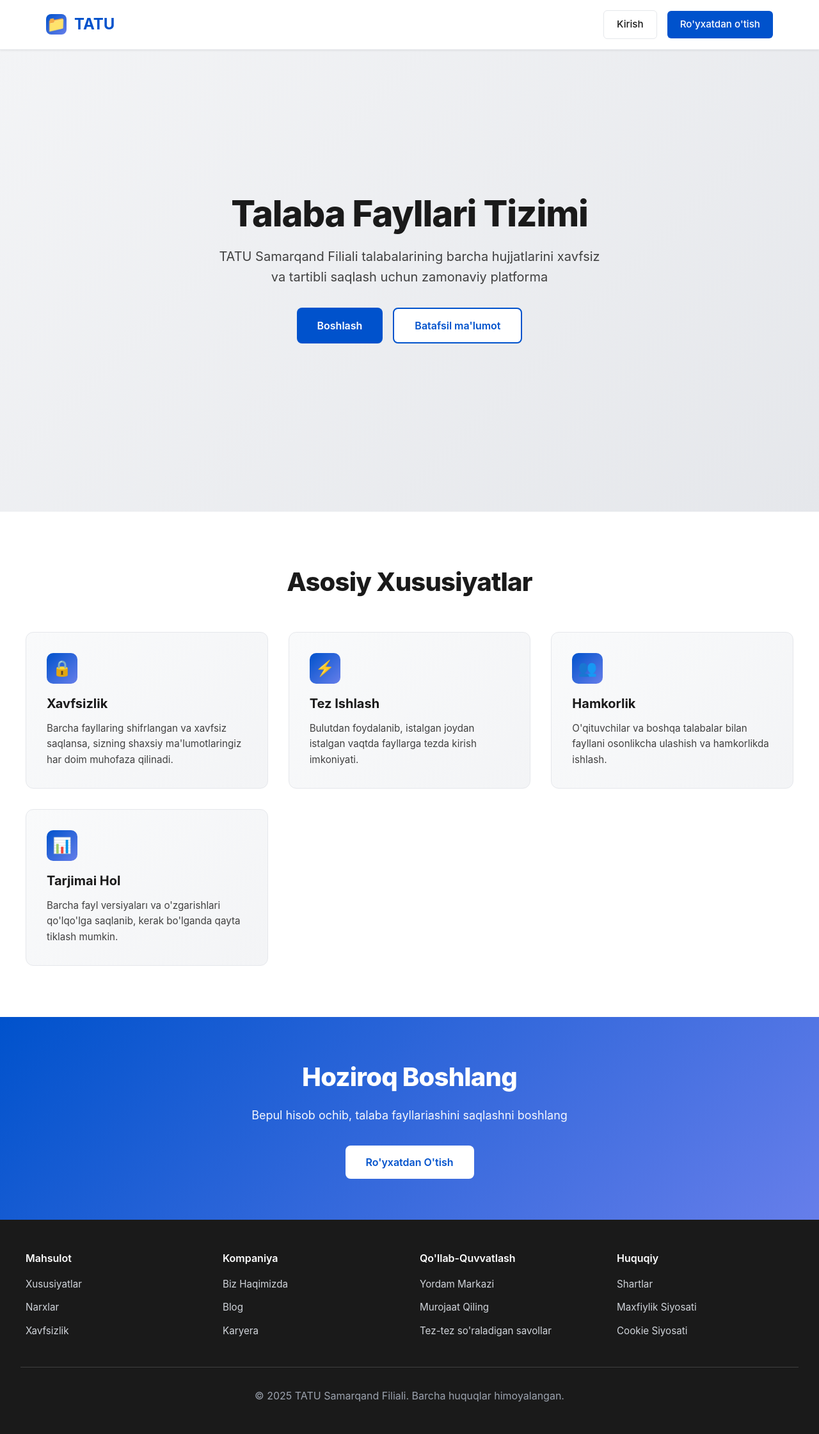
After one commit to Abduraufdev0788/bitiruv-ishi-save, a Django app: page / in a window 1280 px wide. The commit adds this page. Shown: the whole page at 64% size. Run offline with Django 5.2, Linux system fonts and the light colour scheme; some libraries are stand-ins or nearby versions.

Commit message:
login tayyor

```diff
--- a/core/urls.py
+++ b/core/urls.py
@@ -21,7 +21,7 @@ from django.conf.urls.static import static
 
 urlpatterns = [
     path('admin/', admin.site.urls),
-    path('register/', include('login.urls')),
+    path('', include('login.urls')),
 ]
 
 if settings.DEBUG:
--- a/login/urls.py
+++ b/login/urls.py
@@ -1,10 +1,11 @@
 from django.urls import path
-from .views import Register, TableView, VerifyEmail, AddTableView
+from .views import Login, Register, TableView, VerifyEmail, AddTableView, Kirish
 
-from django.conf import settings
-from django.conf.urls.static import static
+
 
 urlpatterns = [
+    path("", Kirish.as_view(), name="kirish"),
+    path("login/", Login.as_view(), name="login"),
     path("register/", Register.as_view(), name="register"),
     path("verify/", VerifyEmail.as_view(), name="verify"),
     path("table/", TableView.as_view(), name="table"),
--- a/login/views.py
+++ b/login/views.py
@@ -3,9 +3,19 @@ from django.http import HttpRequest, HttpResponse, JsonResponse
 from django.shortcuts import render, redirect
 from django.core.mail import send_mail
 from django.contrib.auth.hashers import make_password
+from django.contrib.auth.hashers import check_password
 from random import randint
 
 from .models import Registration, Student
+
+
+class Kirish(View):
+    def get(self, request:HttpRequest)->HttpResponse:
+        return render(request=request, template_name="index.html")
+
+class Login(View):
+    def get(self,request:HttpRequest)->HttpResponse:
+        return render(request=request, template_name="login_page.html")
 
 
 class Register(View):
@@ -104,6 +114,39 @@ class VerifyEmail(View):
 
         return redirect("table")
 
+
+class Login(View):
+    def get(self, request: HttpRequest) -> HttpResponse:
+        return render(request, "login_page.html")
+
+    def post(self, request: HttpRequest) -> HttpResponse:
+        email = request.POST.get("email")
+        password = request.POST.get("password")
+
+        if not email:
+            return JsonResponse({"message": "email required"})
+
+
+        if not Registration.objects.filter(email=email).exists():
+            return JsonResponse({"message": "email not found"})
+
+        if not password:
+            return JsonResponse({"message": "password required"})
+
+        if len(password) > 256:
+            return JsonResponse({"message": "max 256 characters"})
+
+        base_user = Registration.objects.get(email=email)
+
+        if not check_password(password, base_user.password):
+            return JsonResponse({"message": "incorrect password"})
+
+
+        request.session['user_id'] = base_user.id
+
+        return redirect("table")
+
+
 class TableView(View):
     def get(self, request: HttpRequest) -> HttpResponse:
         user_id = request.session.get('user_id')
--- /dev/null
+++ b/templates/index.html
@@ -0,0 +1,491 @@
+<!DOCTYPE html>
+<html lang="uz">
+<head>
+    <meta charset="UTF-8">
+    <meta name="viewport" content="width=device-width, initial-scale=1.0">
+    <title>TATU Samarqand Filiali - Talaba Fayllari</title>
+    <script src="https://cdn.tailwindcss.com"></script>
+    <style>
+        * {
+            margin: 0;
+            padding: 0;
+            box-sizing: border-box;
+        }
+
+        :root {
+            --primary: #0052cc;
+            --primary-dark: #0042a8;
+            --secondary: #667eea;
+            --neutral-900: #1a1a1a;
+            --neutral-800: #2d2d2d;
+            --neutral-700: #404040;
+            --neutral-100: #f5f5f5;
+            --white: #ffffff;
+            --success: #10b981;
+            --accent: #f59e0b;
+        }
+
+        html {
+            scroll-behavior: smooth;
+        }
+
+        body {
+            font-family: -apple-system, BlinkMacSystemFont, 'Segoe UI', Roboto, 'Helvetica Neue', Arial, sans-serif;
+            background-color: var(--white);
+            color: var(--neutral-900);
+        }
+
+        header {
+            background: var(--white);
+            border-bottom: 1px solid #e5e7eb;
+            position: fixed;
+            width: 100%;
+            top: 0;
+            z-index: 1000;
+            box-shadow: 0 1px 3px rgba(0, 0, 0, 0.08);
+        }
+
+        .header-content {
+            max-width: 1200px;
+            margin: 0 auto;
+            display: flex;
+            justify-content: space-between;
+            align-items: center;
+            padding: 1rem 2rem;
+        }
+
+        .logo {
+            display: flex;
+            align-items: center;
+            gap: 0.75rem;
+            font-size: 1.5rem;
+            font-weight: 700;
+            color: var(--primary);
+            text-decoration: none;
+        }
+
+        .logo-icon {
+            width: 32px;
+            height: 32px;
+            background: linear-gradient(135deg, var(--primary), var(--secondary));
+            border-radius: 8px;
+            display: flex;
+            align-items: center;
+            justify-content: center;
+            color: white;
+            font-weight: 900;
+        }
+
+        .nav-buttons {
+            display: flex;
+            gap: 1rem;
+            align-items: center;
+        }
+
+        .btn {
+            padding: 0.625rem 1.25rem;
+            border-radius: 6px;
+            font-weight: 500;
+            font-size: 0.95rem;
+            border: none;
+            cursor: pointer;
+            text-decoration: none;
+            transition: all 0.3s ease;
+            display: inline-block;
+        }
+
+        .btn-login {
+            background: transparent;
+            color: var(--neutral-900);
+            border: 1px solid #e5e7eb;
+        }
+
+        .btn-login:hover {
+            background: var(--neutral-100);
+            border-color: #d1d5db;
+        }
+
+        .btn-signup {
+            background: var(--primary);
+            color: white;
+        }
+
+        .btn-signup:hover {
+            background: var(--primary-dark);
+        }
+
+        /* Hero Section */
+        .hero {
+            margin-top: 70px;
+            padding: 4rem 2rem;
+            text-align: center;
+            background: linear-gradient(135deg, #f3f4f6 0%, #e5e7eb 100%);
+            min-height: calc(100vh - 70px);
+            display: flex;
+            flex-direction: column;
+            justify-content: center;
+        }
+
+        .hero h1 {
+            font-size: 3.5rem;
+            font-weight: 800;
+            color: var(--neutral-900);
+            margin-bottom: 1rem;
+            line-height: 1.2;
+            letter-spacing: -0.02em;
+        }
+
+        .hero p {
+            font-size: 1.25rem;
+            color: var(--neutral-700);
+            max-width: 600px;
+            margin: 0 auto 2rem;
+            line-height: 1.6;
+        }
+
+        .hero-buttons {
+            display: flex;
+            gap: 1rem;
+            justify-content: center;
+            flex-wrap: wrap;
+            margin-bottom: 2rem;
+        }
+
+        .btn-primary {
+            padding: 0.875rem 2rem;
+            font-size: 1rem;
+            border-radius: 8px;
+            font-weight: 600;
+            border: none;
+            cursor: pointer;
+            text-decoration: none;
+            transition: all 0.3s ease;
+            display: inline-block;
+        }
+
+        .btn-primary-filled {
+            background: var(--primary);
+            color: white;
+        }
+
+        .btn-primary-filled:hover {
+            background: var(--primary-dark);
+            transform: translateY(-2px);
+            box-shadow: 0 10px 25px rgba(0, 82, 204, 0.2);
+        }
+
+        .btn-primary-outline {
+            background: white;
+            color: var(--primary);
+            border: 2px solid var(--primary);
+        }
+
+        .btn-primary-outline:hover {
+            background: var(--primary);
+            color: white;
+            transform: translateY(-2px);
+        }
+
+        /* Features Section */
+        .features {
+            padding: 5rem 2rem;
+            background: var(--white);
+        }
+
+        .features-container {
+            max-width: 1200px;
+            margin: 0 auto;
+        }
+
+        .section-title {
+            font-size: 2.5rem;
+            font-weight: 800;
+            color: var(--neutral-900);
+            text-align: center;
+            margin-bottom: 3rem;
+            letter-spacing: -0.02em;
+        }
+
+        .features-grid {
+            display: grid;
+            grid-template-columns: repeat(auto-fit, minmax(280px, 1fr));
+            gap: 2rem;
+        }
+
+        .feature-card {
+            padding: 2rem;
+            background: linear-gradient(135deg, #f9fafb 0%, #f3f4f6 100%);
+            border-radius: 12px;
+            border: 1px solid #e5e7eb;
+            transition: all 0.3s ease;
+        }
+
+        .feature-card:hover {
+            transform: translateY(-8px);
+            box-shadow: 0 15px 35px rgba(0, 0, 0, 0.1);
+            border-color: var(--primary);
+        }
+
+        .feature-icon {
+            width: 48px;
+            height: 48px;
+            background: linear-gradient(135deg, var(--primary), var(--secondary));
+            border-radius: 10px;
+            display: flex;
+            align-items: center;
+            justify-content: center;
+            color: white;
+            font-size: 1.5rem;
+            margin-bottom: 1rem;
+        }
+
+        .feature-card h3 {
+            font-size: 1.25rem;
+            font-weight: 700;
+            margin-bottom: 0.75rem;
+            color: var(--neutral-900);
+        }
+
+        .feature-card p {
+            color: var(--neutral-700);
+            line-height: 1.6;
+            font-size: 0.95rem;
+        }
+
+        /* CTA Section */
+        .cta {
+            padding: 4rem 2rem;
+            background: linear-gradient(135deg, var(--primary) 0%, var(--secondary) 100%);
+            text-align: center;
+            color: white;
+        }
+
+        .cta h2 {
+            font-size: 2.5rem;
+            font-weight: 800;
+            margin-bottom: 1rem;
+            letter-spacing: -0.02em;
+        }
+
+        .cta p {
+            font-size: 1.125rem;
+            max-width: 500px;
+            margin: 0 auto 2rem;
+            opacity: 0.95;
+            line-height: 1.6;
+        }
+
+        .btn-cta {
+            padding: 0.875rem 2rem;
+            background: white;
+            color: var(--primary);
+            font-weight: 600;
+            border: none;
+            border-radius: 8px;
+            cursor: pointer;
+            font-size: 1rem;
+            transition: all 0.3s ease;
+            text-decoration: none;
+            display: inline-block;
+        }
+
+        .btn-cta:hover {
+            transform: scale(1.05);
+            box-shadow: 0 10px 25px rgba(0, 0, 0, 0.2);
+        }
+
+        /* Footer */
+        footer {
+            background: var(--neutral-900);
+            color: #d1d5db;
+            padding: 3rem 2rem;
+        }
+
+        .footer-content {
+            max-width: 1200px;
+            margin: 0 auto;
+            display: grid;
+            grid-template-columns: repeat(auto-fit, minmax(250px, 1fr));
+            gap: 2rem;
+            margin-bottom: 2rem;
+        }
+
+        .footer-column h4 {
+            color: white;
+            margin-bottom: 1rem;
+            font-weight: 600;
+        }
+
+        .footer-column ul {
+            list-style: none;
+        }
+
+        .footer-column ul li {
+            margin-bottom: 0.75rem;
+        }
+
+        .footer-column a {
+            color: #d1d5db;
+            text-decoration: none;
+            transition: color 0.3s ease;
+            font-size: 0.95rem;
+        }
+
+        .footer-column a:hover {
+            color: white;
+        }
+
+        .footer-bottom {
+            border-top: 1px solid #404040;
+            padding-top: 2rem;
+            text-align: center;
+            color: #9ca3af;
+        }
+
+        @media (max-width: 768px) {
+            .header-content {
+                padding: 1rem;
+            }
+
+            .hero h1 {
+                font-size: 2.25rem;
+            }
+
+            .hero p {
+                font-size: 1.125rem;
+            }
+
+            .section-title {
+                font-size: 2rem;
+            }
+
+            .cta h2 {
+                font-size: 2rem;
+            }
+        }
+    </style>
+</head>
+<body>
+    <!-- Header -->
+    <header>
+        <div class="header-content">
+            <a href="#" class="logo">
+                <div class="logo-icon">📁</div>
+                <span>TATU</span>
+            </a>
+            <nav class="nav-buttons">
+                <button class="btn btn-login" onclick="window.location.href='{% url 'login' %}'">Kirish</button>
+                <button class="btn btn-signup" onclick="window.location.href='{% url 'register' %}'">Ro'yxatdan o'tish</button>
+            </nav>
+        </div>
+    </header>
+
+    <!-- Hero Section -->
+    <section class="hero">
+        <div style="max-width: 800px; margin: 0 auto;">
+            <h1>Talaba Fayllari Tizimi</h1>
+            <p>TATU Samarqand Filiali talabalarining barcha hujjatlarini xavfsiz va tartibli saqlash uchun zamonaviy platforma</p>
+            <div class="hero-buttons">
+                <button class="btn-primary btn-primary-filled">Boshlash</button>
+                <button class="btn-primary btn-primary-outline">Batafsil ma'lumot</button>
+            </div>
+        </div>
+    </section>
+
+    <!-- Features Section -->
+    <section class="features">
+        <div class="features-container">
+            <h2 class="section-title">Asosiy Xususiyatlar</h2>
+            <div class="features-grid">
+                <div class="feature-card">
+                    <div class="feature-icon">🔒</div>
+                    <h3>Xavfsizlik</h3>
+                    <p>Barcha fayllaring shifrlangan va xavfsiz saqlansa, sizning shaxsiy ma'lumotlaringiz har doim muhofaza qilinadi.</p>
+                </div>
+                <div class="feature-card">
+                    <div class="feature-icon">⚡</div>
+                    <h3>Tez Ishlash</h3>
+                    <p>Bulutdan foydalanib, istalgan joydan istalgan vaqtda fayllarga tezda kirish imkoniyati.</p>
+                </div>
+                <div class="feature-card">
+                    <div class="feature-icon">👥</div>
+                    <h3>Hamkorlik</h3>
+                    <p>O'qituvchilar va boshqa talabalar bilan fayllani osonlikcha ulashish va hamkorlikda ishlash.</p>
+                </div>
+                <div class="feature-card">
+                    <div class="feature-icon">📊</div>
+                    <h3>Tarjimai Hol</h3>
+                    <p>Barcha fayl versiyaları va o'zgarishlari qo'lqo'lga saqlanib, kerak bo'lganda qayta tiklash mumkin.</p>
+                </div>
+            </div>
+        </div>
+    </section>
+
+    <!-- CTA Section -->
+    <section class="cta">
+        <h2>Hoziroq Boshlang</h2>
+        <p>Bepul hisob ochib, talaba fayllariashini saqlashni boshlang</p>
+        <button class="btn-cta" onclick="window.location.href='{% url 'register' %}'">Ro'yxatdan O'tish</button>
+    </section>
+
+    <!-- Footer -->
+    <footer>
+        <div class="footer-content">
+            <div class="footer-column">
+                <h4>Mahsulot</h4>
+                <ul>
+                    <li><a href="#features">Xususiyatlar</a></li>
+                    <li><a href="#pricing">Narxlar</a></li>
+                    <li><a href="#security">Xavfsizlik</a></li>
+                </ul>
+            </div>
+            <div class="footer-column">
+                <h4>Kompaniya</h4>
+                <ul>
+                    <li><a href="#">Biz Haqimizda</a></li>
+                    <li><a href="#">Blog</a></li>
+                    <li><a href="#">Karyera</a></li>
+                </ul>
+            </div>
+            <div class="footer-column">
+                <h4>Qo'llab-Quvvatlash</h4>
+                <ul>
+                    <li><a href="#">Yordam Markazi</a></li>
+                    <li><a href="#">Murojaat Qiling</a></li>
+                    <li><a href="#">Tez-tez so'raladigan savollar</a></li>
+                </ul>
+            </div>
+            <div class="footer-column">
+                <h4>Huquqiy</h4>
+                <ul>
+                    <li><a href="#">Shartlar</a></li>
+                    <li><a href="#">Maxfiylik Siyosati</a></li>
+                    <li><a href="#">Cookie Siyosati</a></li>
+                </ul>
+            </div>
+        </div>
+        <div class="footer-bottom">
+            <p>&copy; 2025 TATU Samarqand Filiali. Barcha huquqlar himoyalangan.</p>
+        </div>
+    </footer>
+
+    <script>
+        // Smooth button functionality
+        document.querySelectorAll('button[class*="btn"]').forEach(button => {
+            button.addEventListener('click', function() {
+                console.log('Button clicked:', this.textContent);
+            });
+        });
+
+        // Responsive menu toggle
+        window.addEventListener('scroll', function() {
+            const header = document.querySelector('header');
+            if (window.scrollY > 10) {
+                header.style.boxShadow = '0 4px 12px rgba(0, 0, 0, 0.1)';
+            } else {
+                header.style.boxShadow = '0 1px 3px rgba(0, 0, 0, 0.08)';
+            }
+        });
+    </script>
+</body>
+</html>
--- a/templates/login_page.html
+++ b/templates/login_page.html
@@ -66,7 +66,8 @@
 </style>
 
 <body>
-    <form action="">
+    <form action="" method = "POST">
+        {% csrf_token %}
         <h1 class="title">Login</h1>
         <div>
             <input type="email" name="email" id="email" placeholder="Email" required>
```
